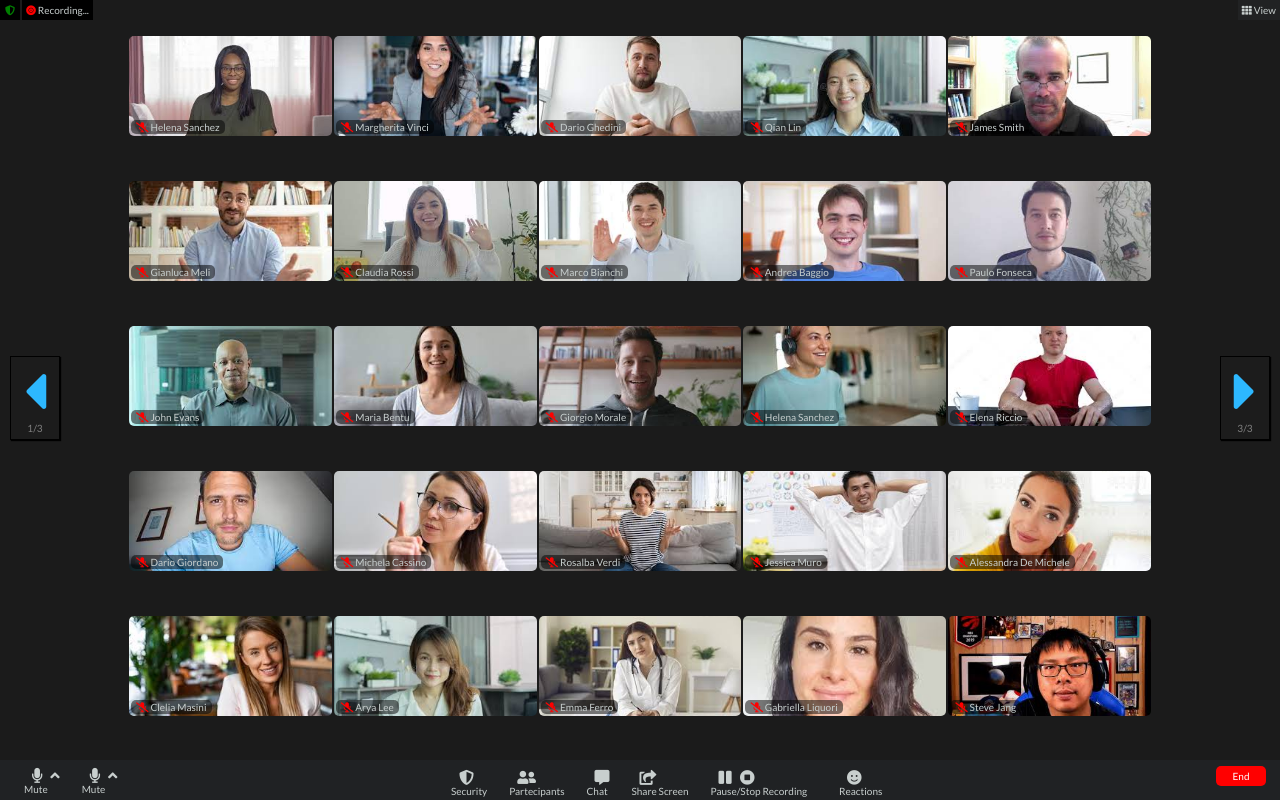
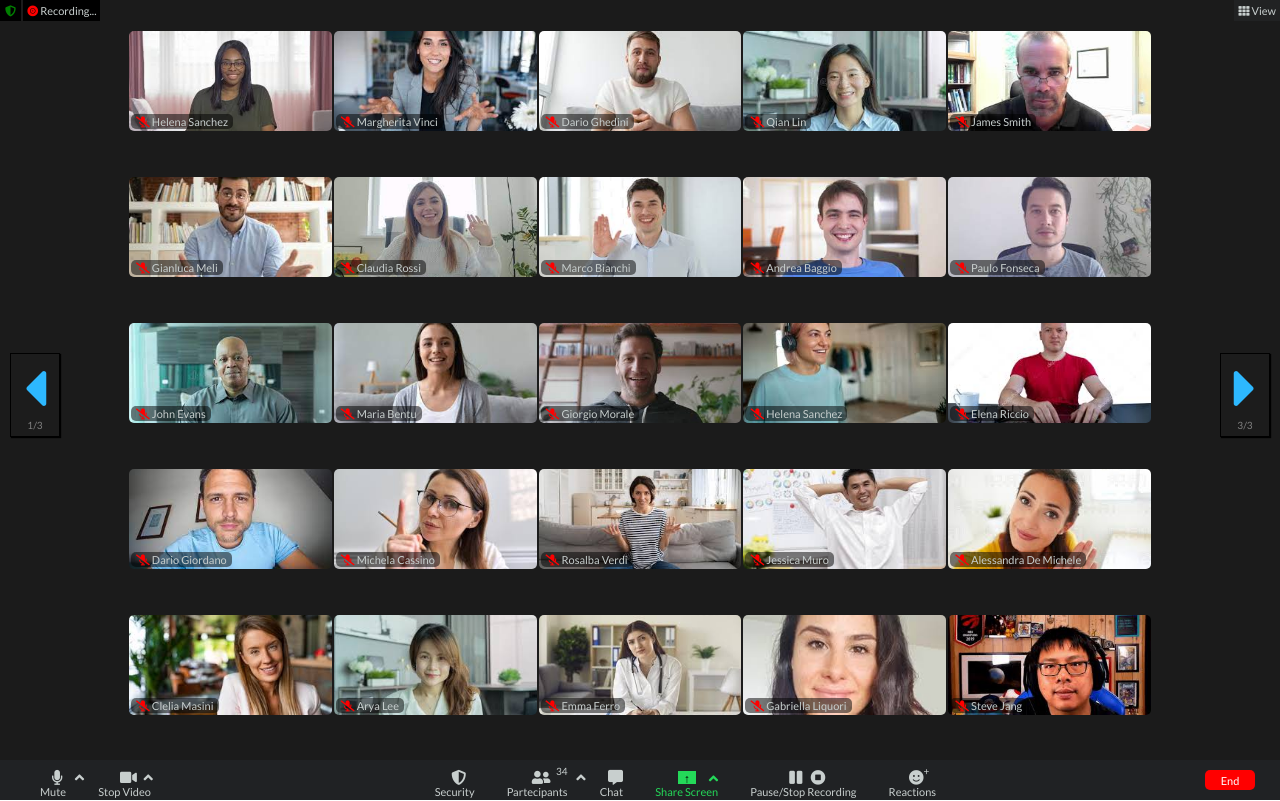
Before and after one commit to touros91/html-css-zoom, a plain HTML site: page index.html in a window 1280 px wide. Drawn offline with Linux system fonts and the light colour scheme.

Commit message:
Aggiunto ulteriore lavoro nel footer

```diff
--- a/css/style.css
+++ b/css/style.css
@@ -10,13 +10,13 @@
 body {
     color: #C8CFCE;
     font-family: 'Lato', sans-serif;
-    font-size: 10px;
+    font-size: 11px;
 }
 
 header {
     display: flex;
     justify-content: space-between;
-    height: 35px;
+    height: 30px;
     background-color: #1b1b1b;
 }
 
@@ -25,7 +25,7 @@ header div {
 }
 
 main {
-    height: calc(100vh - 35px - 40px);
+    height: calc(100vh - 30px - 40px);
     display: flex;
     background-color: #1b1b1b;
 }
@@ -50,6 +50,11 @@ main {
 
 .view-bg {
     background-color: #212223;
+}
+
+.view-bg a {
+    text-decoration: none;
+    color: #C8CFCE;
 }
 
 /* main  */
@@ -128,7 +133,7 @@ footer {
     height: 40px;
     display: flex;
     justify-content: space-between;
-    padding: 4px;
+    padding: 10px;
 }
 
 footer i {
@@ -138,7 +143,23 @@ footer i {
 
 footer div {
     display: inline-block;
-    margin: 2px 10px;
+    margin: 0 15px;
+    text-align: center;
+}
+
+.angle-icon {
+    position: relative;
+}
+.angle {
+    position: absolute;
+    top: 0;
+    right: -18px;
+}
+
+#angle-camera {
+    position: absolute;
+    top: 0;
+    right: -2px;
 }
 
 .end {
@@ -152,3 +173,44 @@ footer div {
     text-align: center;
     border-radius: 5px;
 }
+
+.share {
+    color: #24d959;
+    position: relative;
+}
+
+.share-screen {
+    width: 18px;
+    height: 13px;
+    background-color: #24d959;
+    color: black;
+    text-align: center;
+    font-size: 12px;
+    font-weight: 900;
+}
+
+.share .angle {
+    right: 0px;
+}
+.partecipants {
+    position: relative;
+}
+.partecipants-34 {
+    font-size: 10px;
+    color: #C8CFCE;
+    position: absolute;
+    top: -5px;
+    right: 0px;
+}
+
+.reactions {
+    position: relative;
+}
+
+.reactions-plus {
+    font-size: 10px;
+    color: #C8CFCE;
+    position: absolute;
+    top: -5px;
+    left: 35px;
+}
--- a/index.html
+++ b/index.html
@@ -23,7 +23,7 @@
         </div>
         <div class="header-right">
             <div class="view-bg padding-4">
-                <i class="fas fa-th"></i> View
+                <a href="#"><i class="fas fa-th"></i> View </a>
             </div>
         </div>
     </header>
@@ -228,15 +228,16 @@
             </div>
         </div>
     </main>
+    <!-- footer  -->
     <footer>
         <div class="footer-left">
-            <div>
-                <i class="fas fa-microphone"></i><i class="fas fa-angle-up"></i>
+            <div class="angle-icon">
+                <i class="fas fa-microphone"></i><i class="angle fas fa-angle-up"></i>
                 <p>Mute</p>
             </div>
-            <div>
-                <i class="fas fa-microphone"></i><i class="fas fa-angle-up"></i>
-                <p>Mute</p>
+            <div class="angle-icon">
+                <i class="fas fa-video"></i><i id="angle-camera" class="fas fa-angle-up"></i>
+                <p>Stop Video</p>
             </div>
         </div>
 
@@ -245,27 +246,26 @@
                 <i class="fas fa-shield-alt"></i>
                 <p>Security</p>
             </div>
-            <div>
-                <i class="fas fa-user-friends"></i>
+            <div class="partecipants">
+                <i class="fas fa-user-friends"></i><span class="partecipants-34">34</span><i class="angle fas fa-angle-up"></i>
                 <p>Partecipants</p>
             </div>
             <div>
                 <i class="fas fa-comment-alt"></i>
                 <p>Chat</p>
             </div>
-            <div>
-                <i class="fas fa-share-square"></i>
+            <div class="share">
+                <div class="share-screen">&#8593;</div>
+                <i class="angle fas fa-angle-up"></i>
                 <p>Share Screen</p>
             </div>
             <div>
                 <i class="fas fa-pause"></i><i class="fas fa-stop-circle"></i>
                 <p>Pause/Stop Recording</p>
             </div>
-            <div class="footer-right">
-                <div>
-                    <i class="fas fa-smile"></i>
-                    <p>Reactions</p>
-                </div>
+            <div class="reactions">
+                <i class="fas fa-smile"></i><span class="reactions-plus">+</span>
+                <p>Reactions</p>
             </div>
         </div>
         <div class="footer-right">
```
